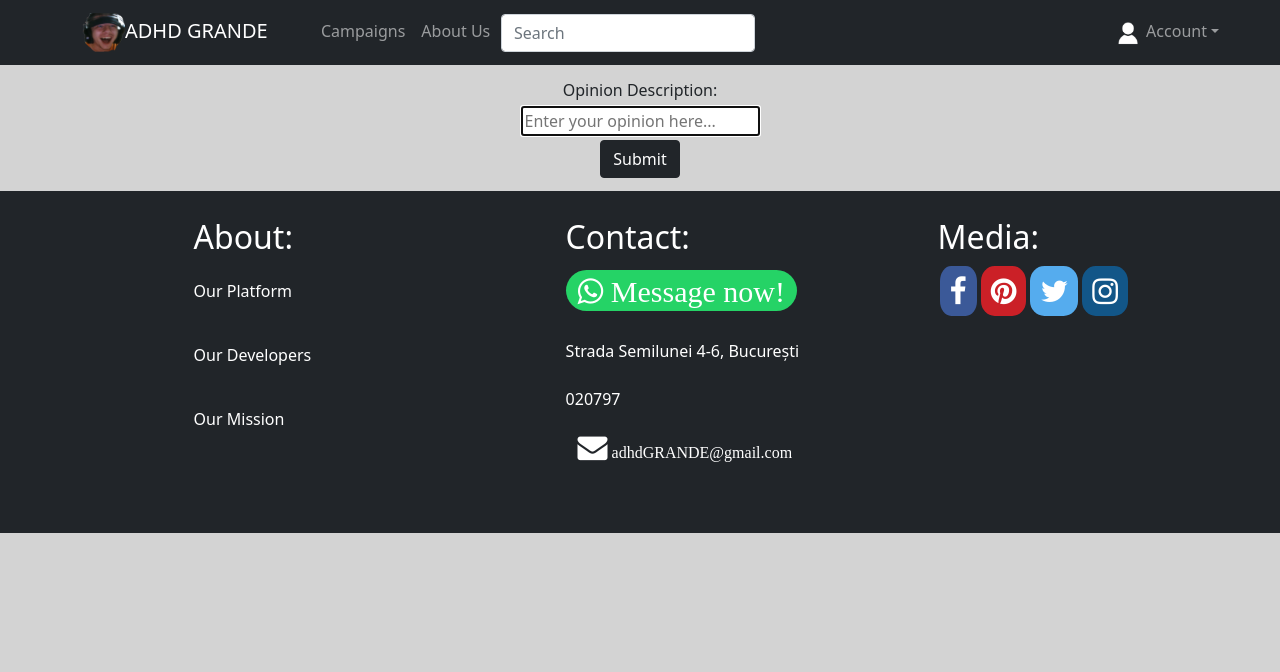
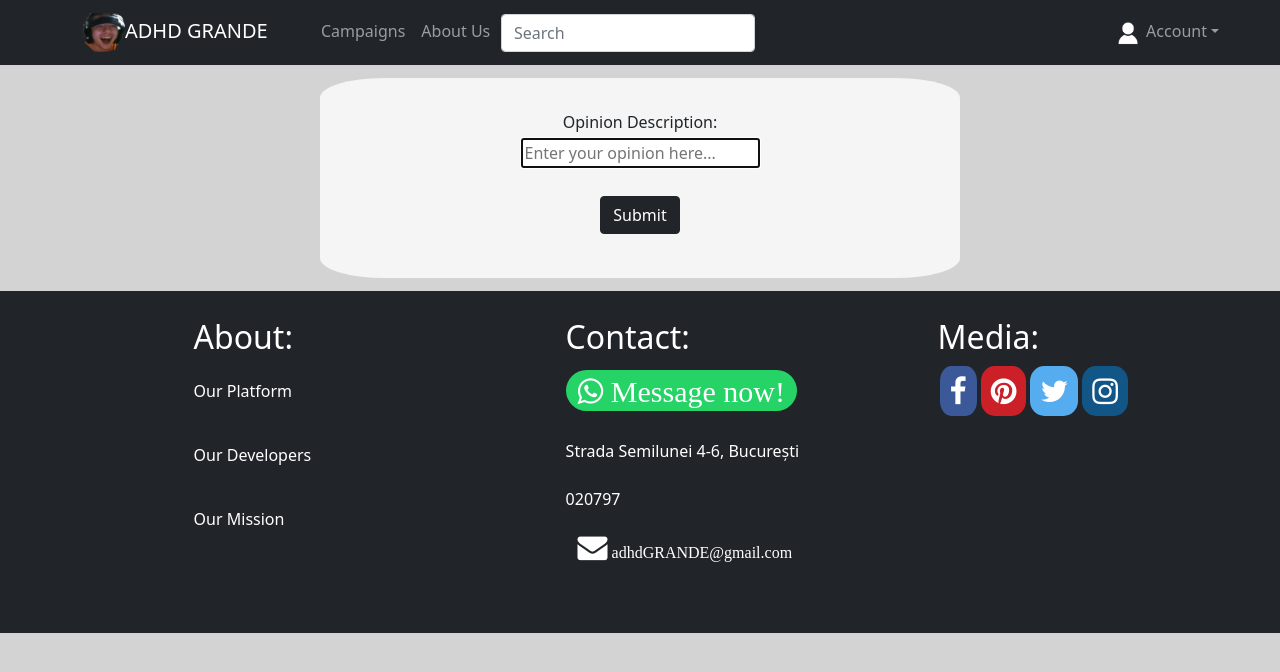
Before and after one commit to Valentin-Alexandru0099/ADHD-Grande, a React (Create React App) app in the folder client/: page /campaigns/campaign/1/add-opinion in a window 1280 px wide. Shown: the top 672 px of the page. Built offline with nearby package versions, Linux system fonts and the light colour scheme.

Commit message:
opinion adding form styled

```diff
--- a/client/src/opinion/opinionForm.css
+++ b/client/src/opinion/opinionForm.css
@@ -1,8 +1,23 @@
 div.opinion-form-workspace{
     margin: 1%;
+    background-color: whitesmoke;
+    width: 50%;
+    margin-left: 25%;
     text-align: center;
+    height: 200px;
+    border-radius: 10%;
 }
 
 input{
     margin:1%
 }
+
+form.opinion-form{
+    display: flex;
+    flex-direction: column;
+    align-items: center;
+}
+
+form.opinion-form label{
+    margin-top: 5%;
+}
--- a/client/src/opinion/opinionForm.js
+++ b/client/src/opinion/opinionForm.js
@@ -23,7 +23,7 @@ export default function OpinionForm() {
 
     return (
         <div className="opinion-form-workspace">
-            <form>
+            <form className="opinion-form">
                 <label>Opinion Description:
                     <input id="description" type="text" placeholder="Enter your opinion here..." required autoFocus />
                 </label><br />
```
